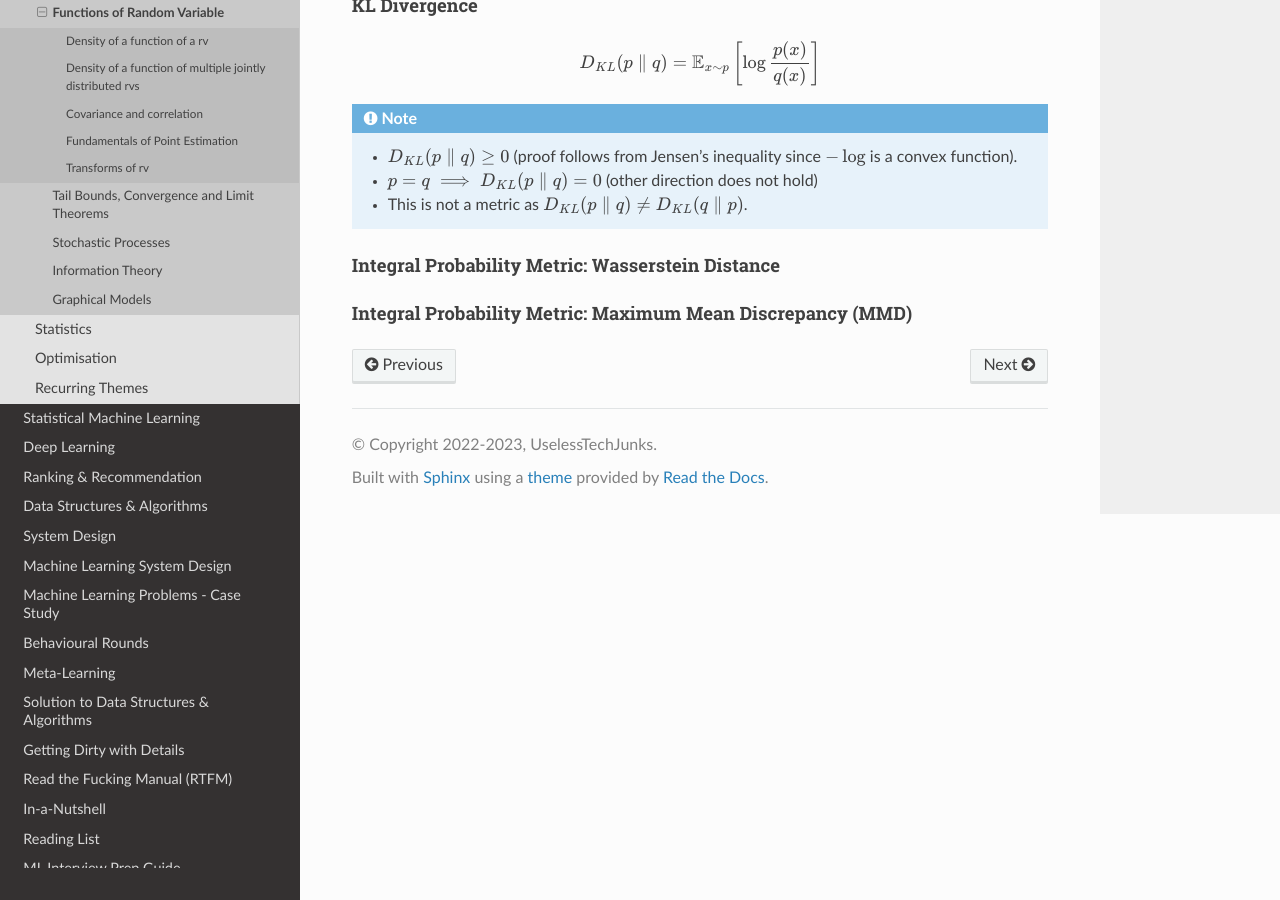
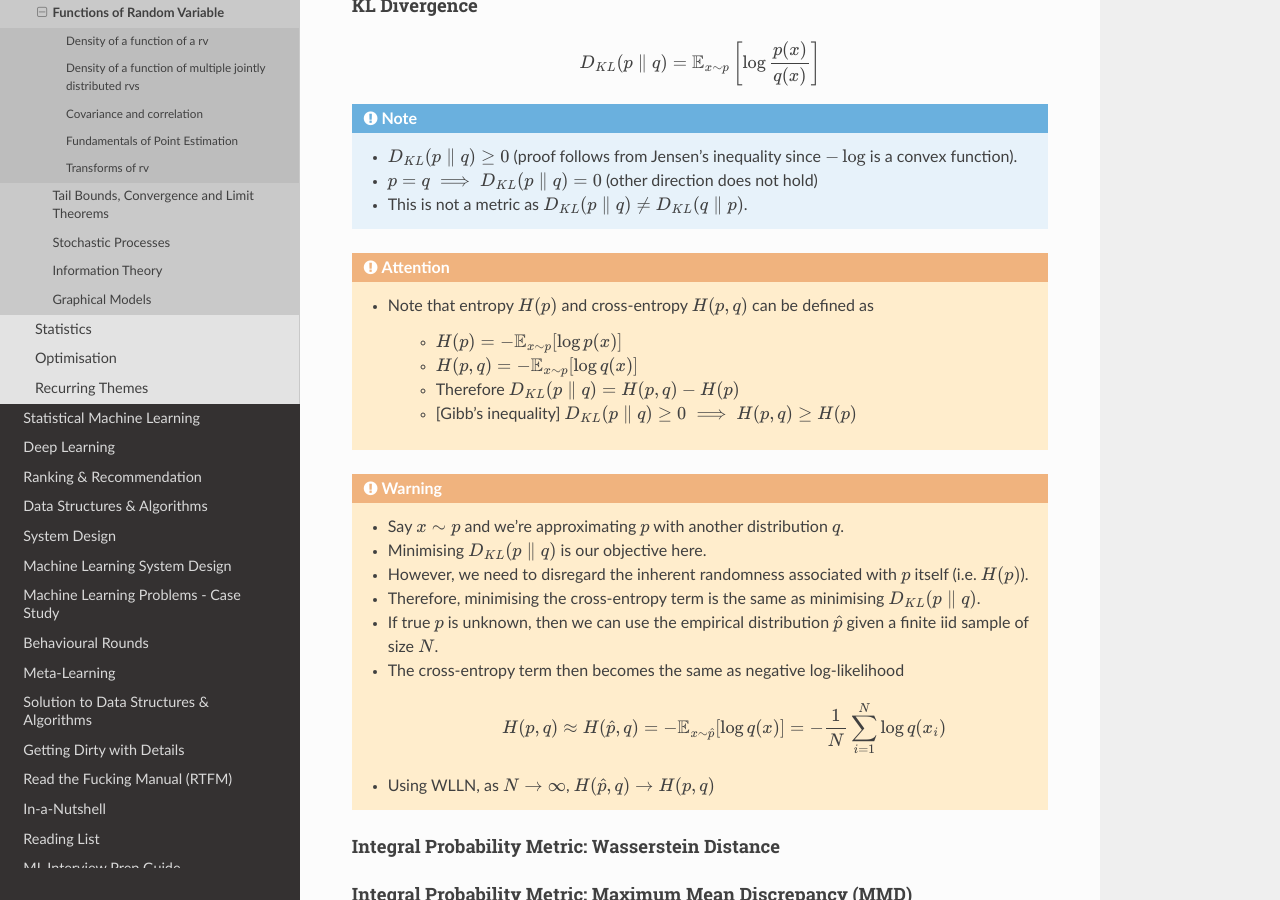
Before and after one commit to uselesstechjunks/leetcode, a Sphinx documentation site: the page built from docs/source/math/prob/func.rst, in a window 1280 px wide and 900 px high, scrolled down 8621 px. Built offline with Sphinx 7.4.7 and the Read the Docs theme 2.0.0, drawn with Linux system fonts in a browser that asks for light colours.

Commit message:
Update func.rst

```diff
--- a/docs/source/math/prob/func.rst
+++ b/docs/source/math/prob/func.rst
@@ -297,6 +297,25 @@ KL Divergence
 	* :math:`p=q\implies D_{KL}(p\parallel q)= 0` (other direction does not hold)
 	* This is not a metric as :math:`D_{KL}(p\parallel q)\neq D_{KL}(q\parallel p)`.
 
+.. attention::
+	* Note that entropy :math:`H(p)` and cross-entropy :math:`H(p, q)` can be defined as
+
+		* :math:`H(p)=-\mathbb{E}_{x\sim p}[\log p(x)]`
+		* :math:`H(p,q)=-\mathbb{E}_{x\sim p}[\log q(x)]`
+		* Therefore :math:`D_{KL}(p\parallel q)=H(p,q)-H(p)`
+		* [Gibb's inequality] :math:`D_{KL}(p\parallel q)\geq 0\implies H(p,q)\ge H(p)`
+
+.. warning::
+	* Say :math:`x\sim p` and we're approximating :math:`p` with another distribution :math:`q`.
+	* Minimising :math:`D_{KL}(p\parallel q)` is our objective here.
+	* However, we need to disregard the inherent randomness associated with :math:`p` itself (i.e. :math:`H(p)`).
+	* Therefore, minimising the cross-entropy term is the same as minimising :math:`D_{KL}(p\parallel q)`.
+	* If true :math:`p` is unknown, then we can use the empirical distribution :math:`\hat{p}` given a finite iid sample of size :math:`N`.
+	* The cross-entropy term then becomes the same as negative log-likelihood
+
+		.. math:: H(p,q)\approx H(\hat{p},q)=-\mathbb{E}_{x\sim \hat{p}}[\log q(x)]=-\frac{1}{N}\sum_{i=1}^N\log q(x_i)
+	* Using WLLN, as :math:`N\to\infty`, :math:`H(\hat{p},q)\to H(p,q)`
+
 Integral Probability Metric: Wasserstein Distance
 ------------------------------------------------------------------------------------------
 
```
